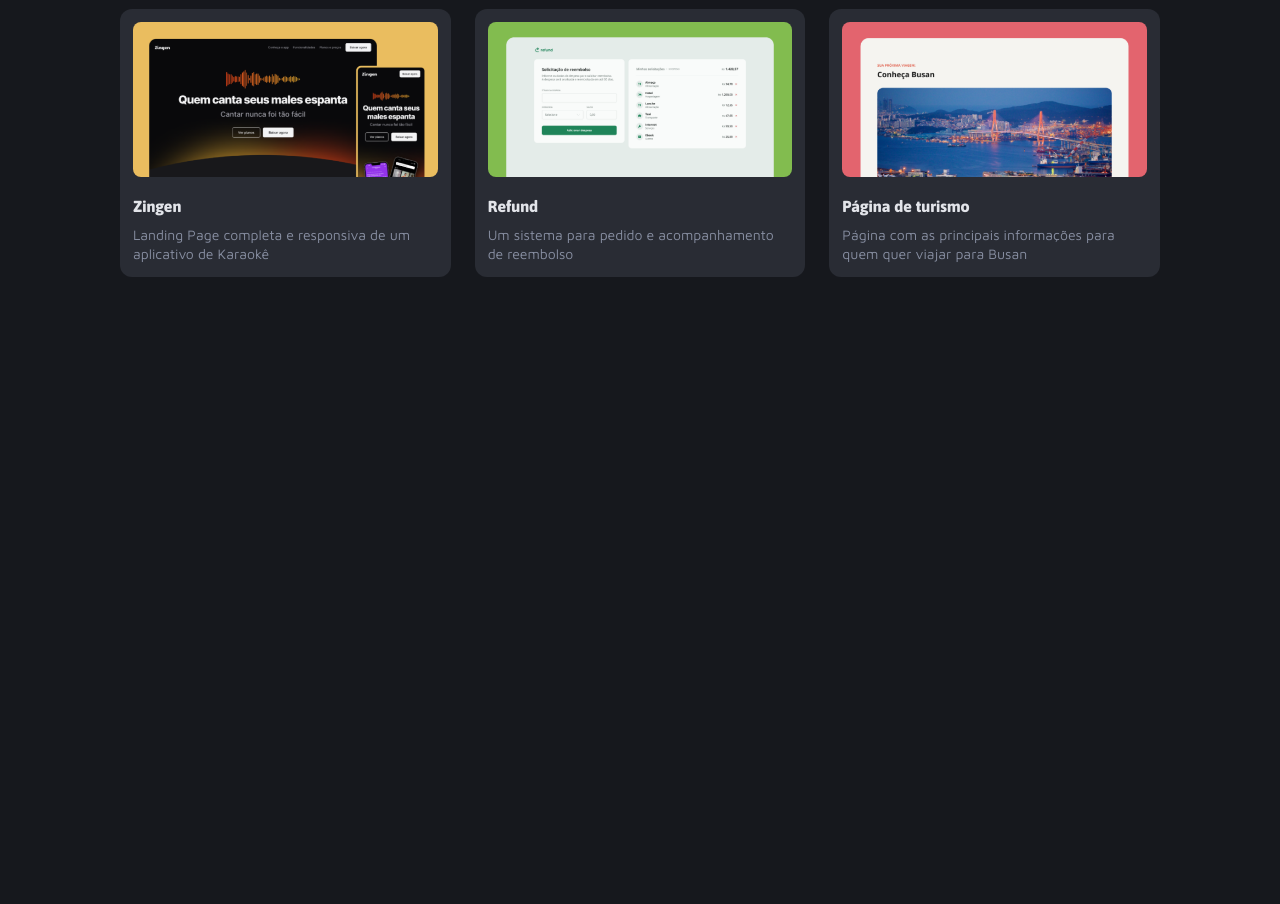
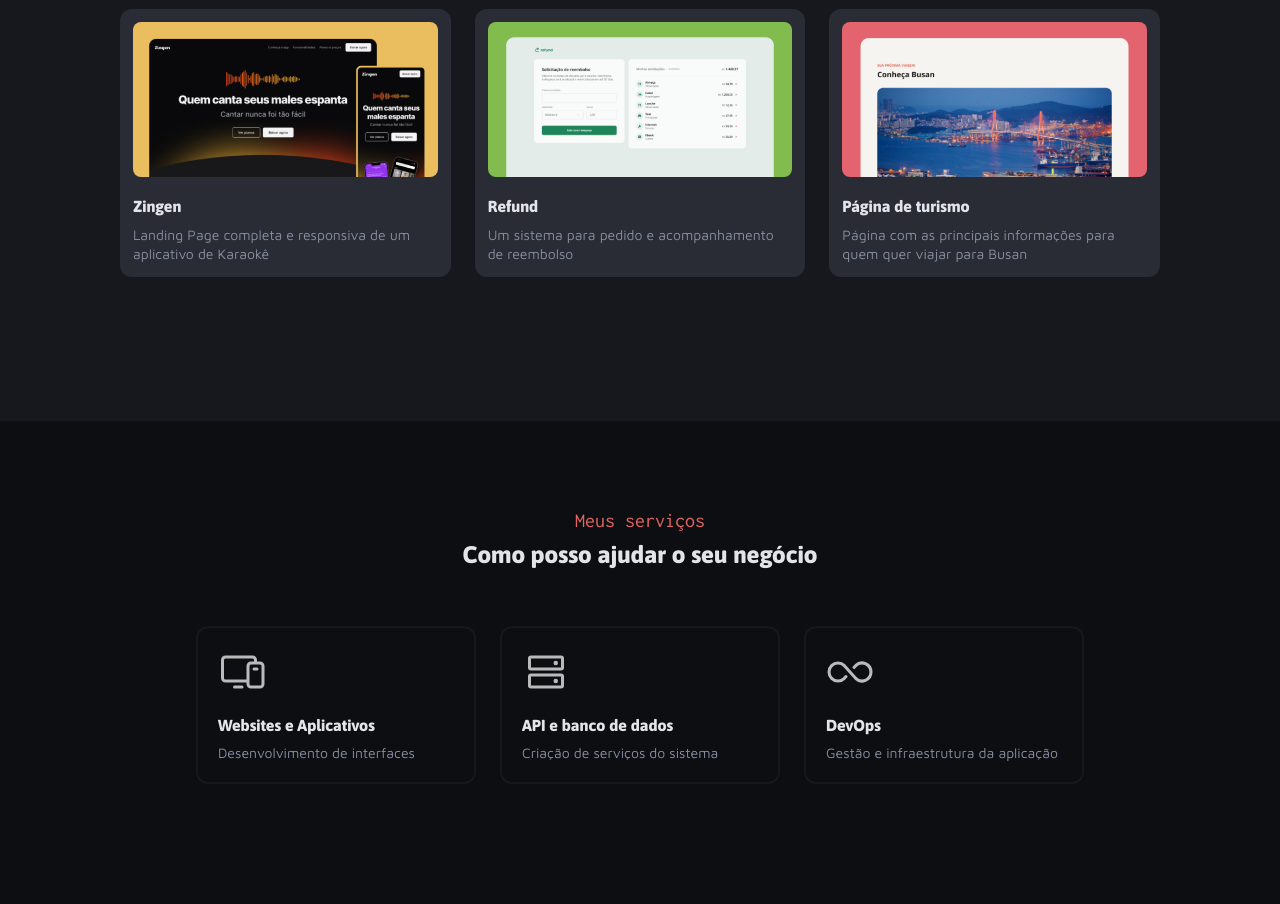
Before and after one commit to euhenriquebalbino/portfolio-dev, a plain HTML site: page index.html in a window 1280 px wide. Shown: the part 1200-2104 px from the top of the page. Before the commit the page ends 1621 px from the top, so only its background shows below. Drawn offline with Linux system fonts and the light colour scheme.

Commit message:
feat: add services section with service cards

```diff
--- a/index.html
+++ b/index.html
@@ -132,5 +132,35 @@
         </figure>
       </div>
     </section>
+
+    <section id="services">
+      <div id="servicesheader">
+        <h2 class="subtitle red">Meus serviços</h2>
+        <h1 class="title-md gray-100">Como posso ajudar o seu negócio</h1>
+      </div>
+      <div id="services-grid">
+        <figure class="service-card">
+          <img src="assets/icons/devices.svg" alt="" />
+          <figcaption>
+            <h3 class="title-sm">Websites e Aplicativos</h3>
+            <p class="text-sm gray-300">Desenvolvimento de interfaces</p>
+          </figcaption>
+        </figure>
+        <figure class="service-card">
+          <img src="assets/icons/hard-drives.svg" alt="" />
+          <figcaption>
+            <h3 class="title-sm">API e banco de dados</h3>
+            <p class="text-sm gray-300">Criação de serviços do sistema</p>
+          </figcaption>
+        </figure>
+        <figure class="service-card">
+          <img src="assets/icons/infinity.svg" alt="" />
+          <figcaption>
+            <h3 class="title-sm">DevOps</h3>
+            <p class="text-sm gray-300">Gestão e infraestrutura da aplicação</p>
+          </figcaption>
+        </figure>
+      </div>
+    </section>
   </body>
 </html>
--- a/styles/global.css
+++ b/styles/global.css
@@ -1,7 +1,7 @@
 /* "Asap", sans-serif */
 /* "Inconsolata", sans-serif */
 /* "Maven Pro", sans-serif */
-@import url('https://fonts.googleapis.com/css2?family=Asap:ital,wght@0,100..900;1,100..900&family=Inconsolata:wght@200..900&family=Maven+Pro:wght@400..900&display=swap');
+@import url("https://fonts.googleapis.com/css2?family=Asap:ital,wght@0,100..900;1,100..900&family=Inconsolata:wght@200..900&family=Maven+Pro:wght@400..900&display=swap");
 
 * {
   margin: 0;
@@ -12,17 +12,17 @@
 :root {
   /* Colors */
   --red: #e36464;
-  --purple: #BB72E9;
-  --blue: #3996DB;
-  --green: #82BC4F;
-  --yellow: #EABD5F;
+  --purple: #bb72e9;
+  --blue: #3996db;
+  --green: #82bc4f;
+  --yellow: #eabd5f;
   --orange: #ea975f;
-  --gray-100: #E2E4E9;
-  --gray-200: #C0C4CE;
-  --gray-300: #878EA1;
-  --gray-400: #292C34;
-  --gray-500: #16181D;
-  --gray-600: #0D0E11;
+  --gray-100: #e2e4e9;
+  --gray-200: #c0c4ce;
+  --gray-300: #878ea1;
+  --gray-400: #292c34;
+  --gray-500: #16181d;
+  --gray-600: #0d0e11;
 
   /* Font families */
   --font-title: "Asap", sans-serif;
@@ -51,7 +51,11 @@ a {
   color: inherit;
 }
 
-h1, h2, h3, a, span {
+h1,
+h2,
+h3,
+a,
+span {
   color: var(--gray-100);
 }
 
--- a/styles/index.css
+++ b/styles/index.css
@@ -2,3 +2,4 @@
 @import url(utils.css);
 @import url(main.css);
 @import url(projects.css);
+@import url(services.css);
--- a/styles/projects.css
+++ b/styles/projects.css
@@ -26,7 +26,9 @@
   flex-direction: column;
   gap: 20px;
   border: 1px solid transparent;
-  transition: border 0.2s, transform 0.2s;
+  transition:
+    border 0.2s,
+    transform 0.2s;
 }
 
 .card:hover {
--- /dev/null
+++ b/styles/services.css
@@ -0,0 +1,73 @@
+#services {
+  background-color: var(--gray-600);
+  padding: 88px 120px 120px;
+}
+
+#servicesheader {
+  text-align: center;
+  margin-bottom: 56px;
+
+  display: flex;
+  flex-direction: column;
+  gap: 8px;
+}
+
+#services-grid {
+  max-width: 888px;
+  margin: 0 auto;
+
+  display: grid;
+  grid-template-columns: repeat(3, 1fr);
+  gap: 24px;
+}
+
+.service-card {
+  padding: 20px;
+  border: 2px solid var(--gray-500);
+  border-radius: 12px;
+
+  display: flex;
+  flex-direction: column;
+  gap: 20px;
+
+  background: transparent;
+}
+
+.service-card img {
+  width: 48px;
+  height: 48px;
+}
+
+.service-card figcaption {
+  display: flex;
+  flex-direction: column;
+  gap: 8px;
+}
+
+.service-card h3 {
+  color: var(--gray-100);
+}
+
+.service-card p {
+  color: var(--gray-300);
+}
+
+.service-card {
+  padding: 20px;
+  border: 2px solid var(--gray-500);
+  border-radius: 12px;
+
+  display: flex;
+  flex-direction: column;
+  gap: 20px;
+
+  background: transparent;
+  transition:
+    transform 0.2s ease,
+    border-color 0.2s ease;
+}
+
+.service-card:hover {
+  transform: translateY(-4px);
+  border-color: var(--gray-400);
+}
```
Also changed, not shown: styles/main.css (+9 -7 lines), styles/utils.css (line endings or trailing spaces).
